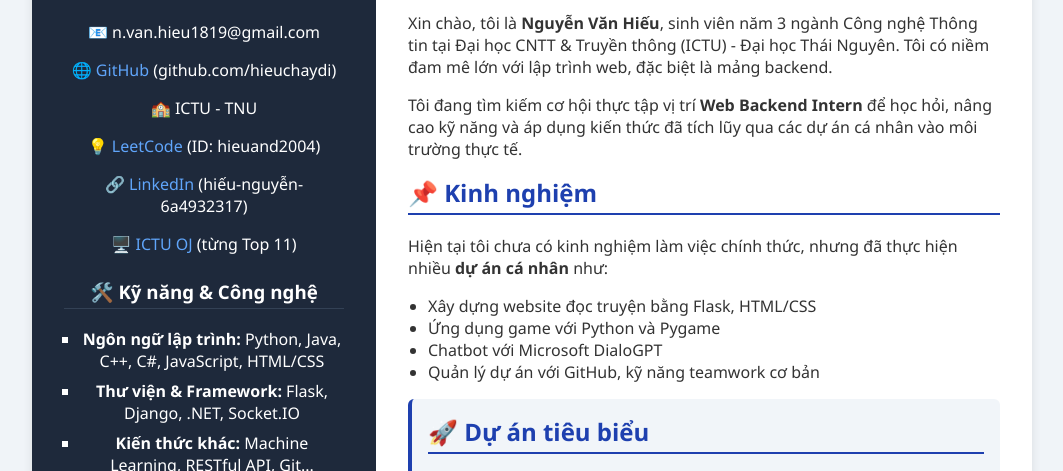
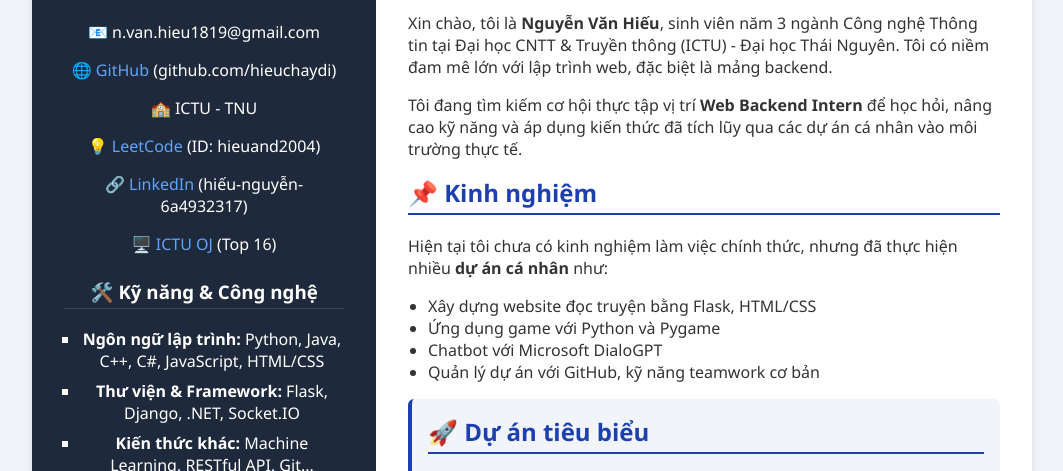
Before and after one commit to hieuchaydii/profile, a plain HTML site: page index.html in a window 1280 px wide. Shown: the part 287-758 px from the top of the page, without its empty margins (108-1171 px from the left). Drawn offline with Linux system fonts and the light colour scheme.

Commit message:
Update index.html

```diff
--- a/index.html
+++ b/index.html
@@ -123,7 +123,7 @@
         <p>🏫 ICTU - TNU</p>
         <p>💡 <a href="https://leetcode.com/u/hieuand2004" target="_blank">LeetCode</a> (ID: hieuand2004)</p>
         <p>🔗 <a href="https://linkedin.com/in/hiếu-nguyễn-6a4932317" target="_blank">LinkedIn</a> (hiếu-nguyễn-6a4932317)</p>
-        <p>🖥️ <a href="http://laptrinh.ictu.edu.vn/user/DTC225200481" target="_blank">ICTU OJ</a> (từng Top 11)</p>
+        <p>🖥️ <a href="http://laptrinh.ictu.edu.vn/user/DTC225200481" target="_blank">ICTU OJ</a> (Top 16)</p>
       </div>
 
       <div class="skills">
```
